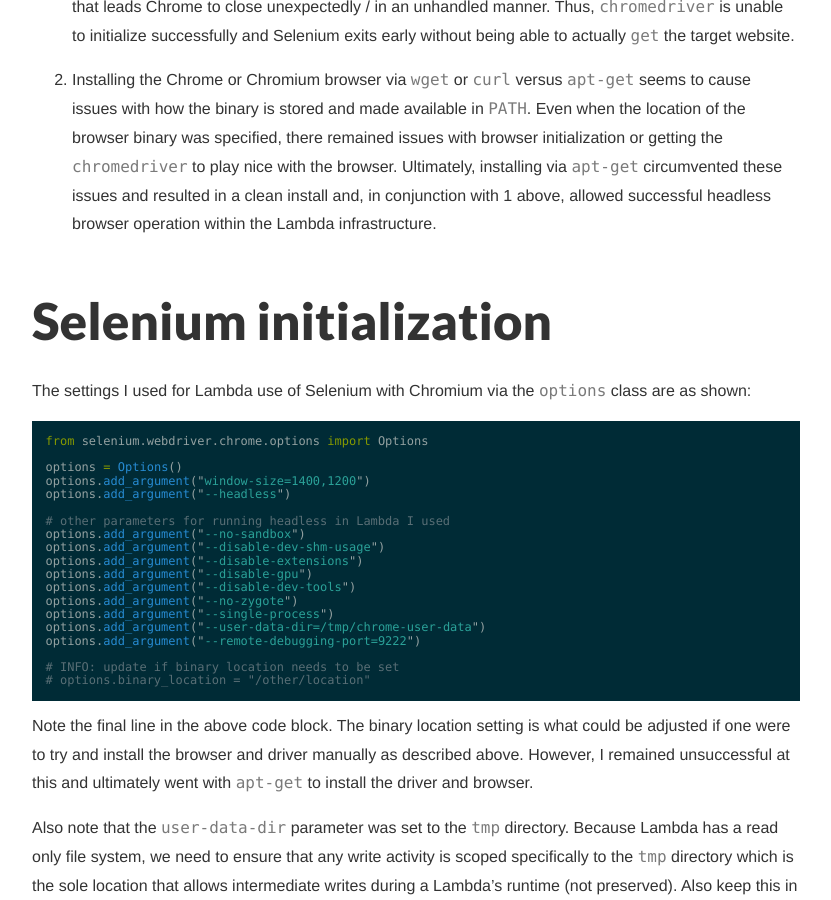
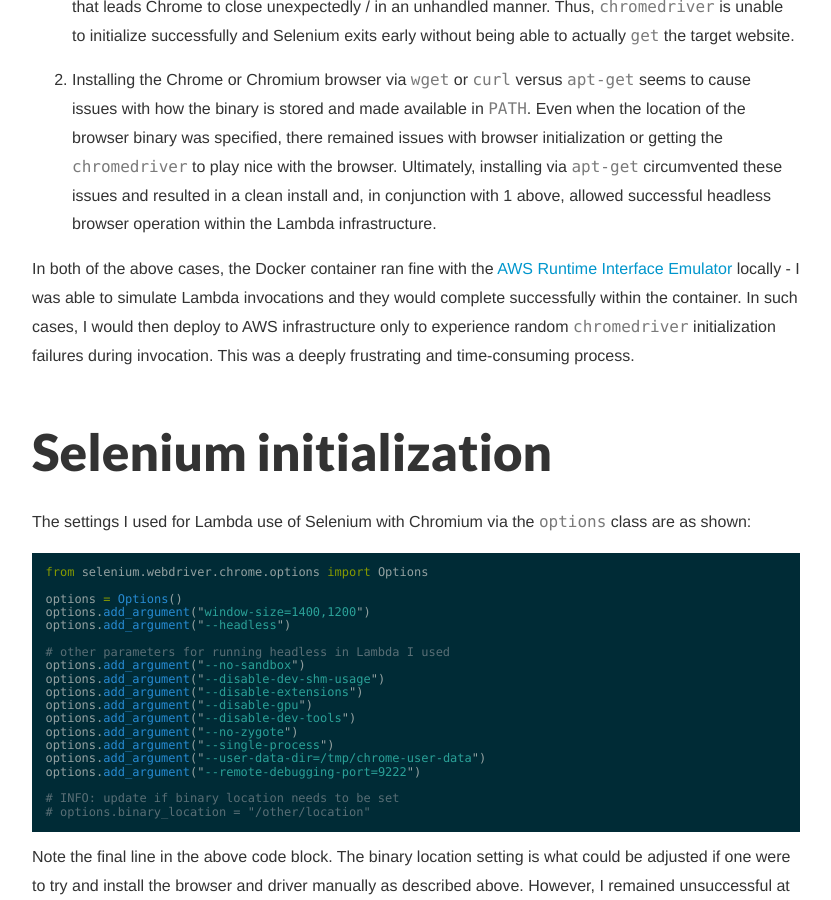
Before and after one commit to kuanb/kuanb.github.io, a Jekyll site: the page built from _posts/2022-10-27-docker-selenium-chromium-lambda.md, in a window 1280 px wide and 900 px high, scrolled down 1347 px. Shown: the whole window, without its empty margins (224-1055 px from the left). Built offline with Jekyll 4.4.1, drawn with Linux system fonts in a browser that asks for light colours; comment, search, counter and statistics services are not loaded.

Commit message:
note about failure on deploys

```diff
--- a/_posts/2022-10-27-docker-selenium-chromium-lambda.md
+++ b/_posts/2022-10-27-docker-selenium-chromium-lambda.md
@@ -21,6 +21,8 @@ Two key lessons I learned from this effort:
 1. Chrome running headless simply does not appear to work at this time on Lambda - always use Chromium. Chrome attempts to initialize user accounts and profiles which cannot be created or written to as the AWS Lambda file system is read only. This creates a series of cascading issues (I suspect) that leads Chrome to close unexpectedly / in an unhandled manner. Thus, `chromedriver` is unable to initialize successfully and Selenium exits early without being able to actually `get` the target website.
 
 2. Installing the Chrome or Chromium browser via `wget` or `curl` versus `apt-get` seems to cause issues with how the binary is stored and made available in `PATH`. Even when the location of the browser binary was specified, there remained issues with browser initialization or getting the `chromedriver` to play nice with the browser. Ultimately, installing via `apt-get` circumvented these issues and resulted in a clean install and, in conjunction with 1 above, allowed successful headless browser operation within the Lambda infrastructure.
+
+In both of the above cases, the Docker container ran fine with the [AWS Runtime Interface Emulator](https://docs.aws.amazon.com/lambda/latest/dg/images-test.html#images-test-limitations) locally - I was able to simulate Lambda invocations and they would complete successfully within the container. In such cases, I would then deploy to AWS infrastructure only to experience random `chromedriver` initialization failures during invocation. This was a deeply frustrating and time-consuming process.
 
 ## Selenium initialization
 
```
